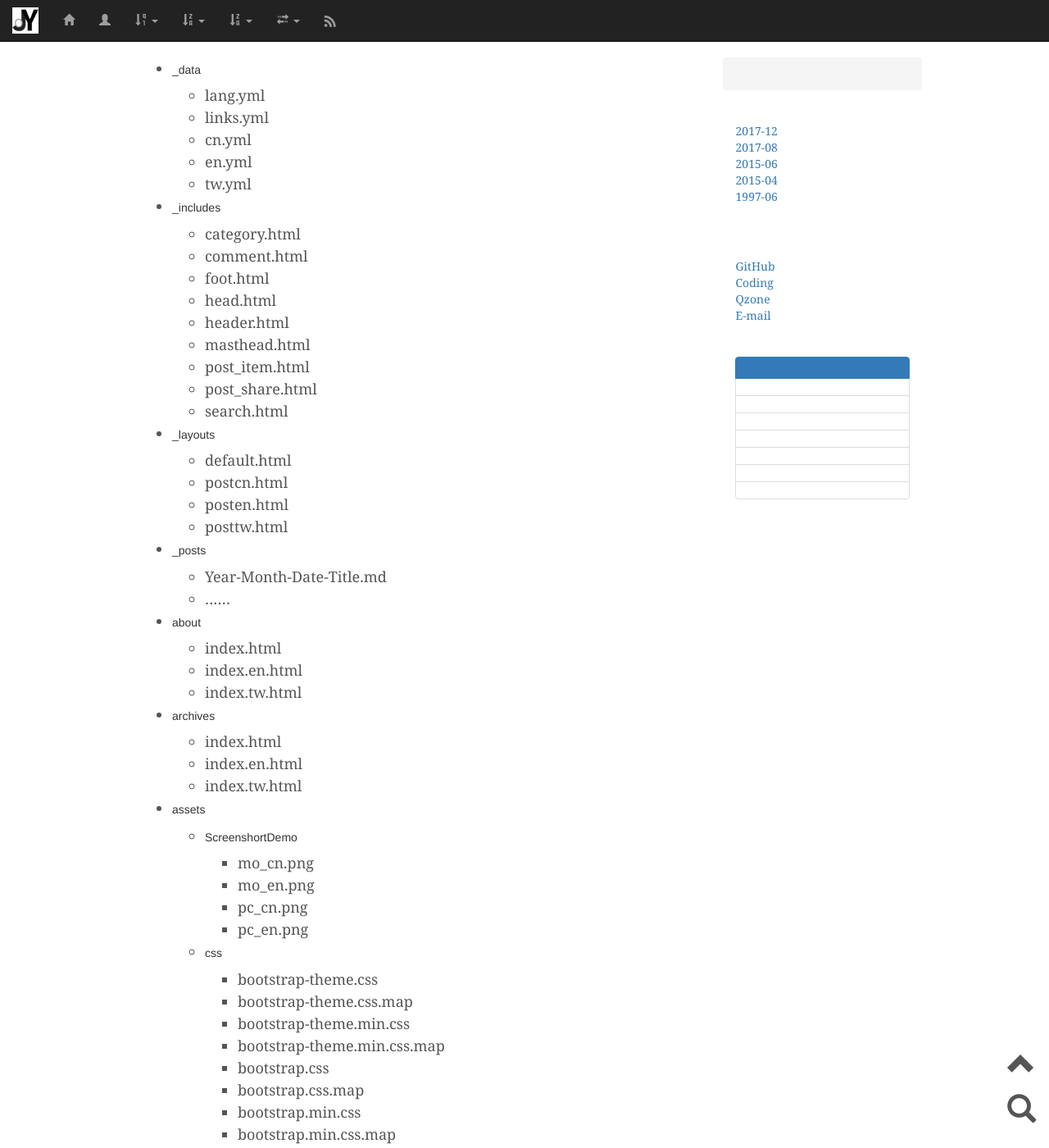
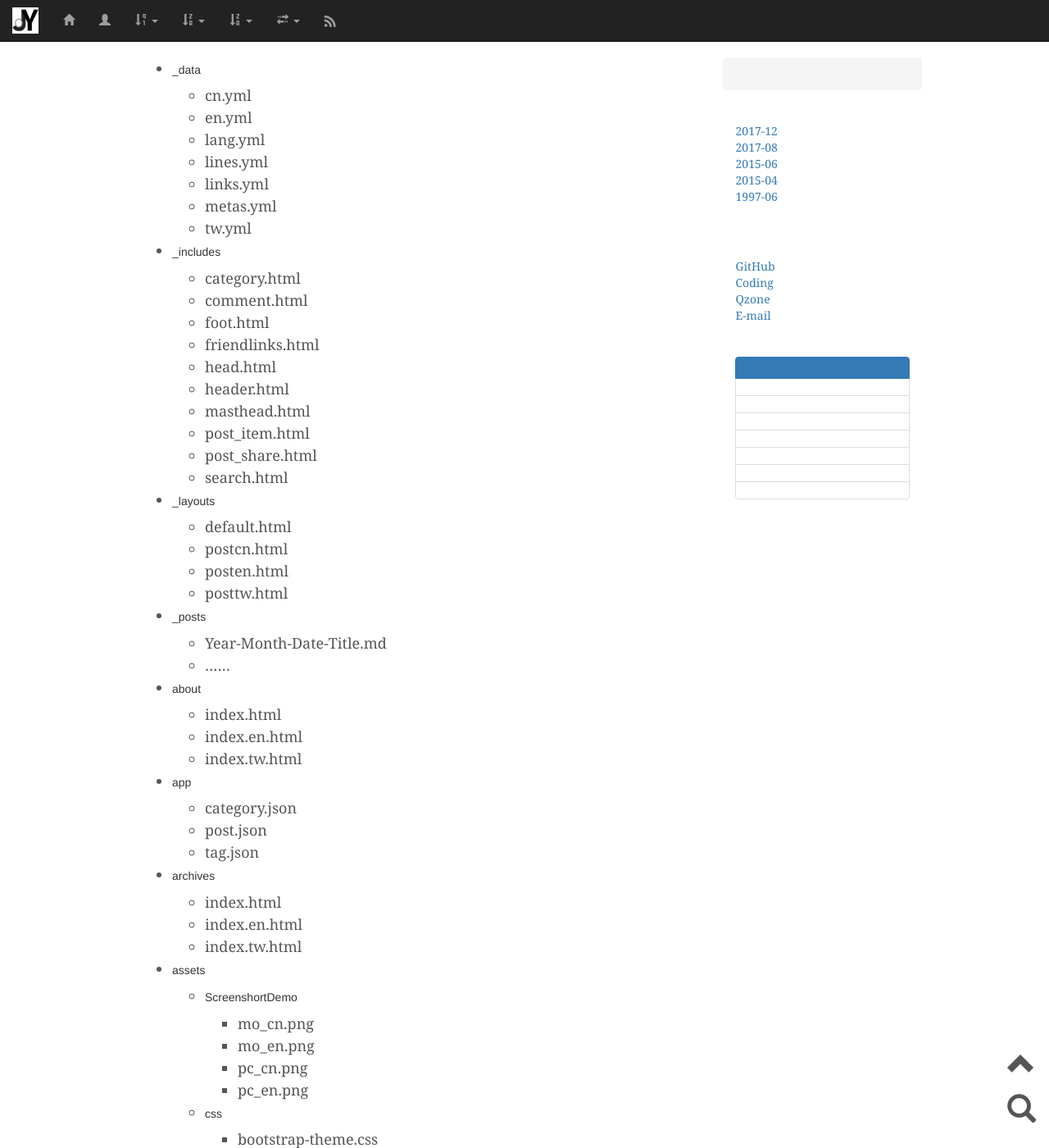
Before and after one commit to joytou/joytou.github.io, a Jekyll site: the page built from Mainfest.md, in a window 1280 px wide and 1400 px high. Shown: the whole window at 82% size. Built offline with Jekyll 4.4.1, drawn with Linux system fonts in a browser that asks for light colours; some web fonts are replaced; our own code applies the rules of GitHub Pages for plain Markdown files; comment, search, counter and statistics services are not loaded; some of the changed text lies outside the part shown.

Commit message:
更新'使用说明书'

```diff
--- a/Mainfest.md
+++ b/Mainfest.md
@@ -1,13 +1,16 @@
 - ##### _data
-  - lang.yml
-  - links.yml
   - cn.yml
   - en.yml
+  - lang.yml
+  - lines.yml
+  - links.yml
+  - metas.yml
   - tw.yml
 - ##### _includes
   - category.html
   - comment.html
   - foot.html
+  - friendlinks.html
   - head.html
   - header.html
   - masthead.html
@@ -26,6 +29,10 @@
   - index.html
   - index.en.html
   - index.tw.html
+- ##### app
+  - category.json
+  - post.json
+  - tag.json
 - ##### archives
   - index.html
   - index.en.html
@@ -95,6 +103,8 @@
 - index.cn.html
 - index.en.html
 - index.tw.html
+- robots.txt
 - search.json
 - sitemap.xml
 - feed.xml
+- 404.html
```
Also changed, not shown: other parts of Mainfest.md (+1 -0 lines), README.md.
